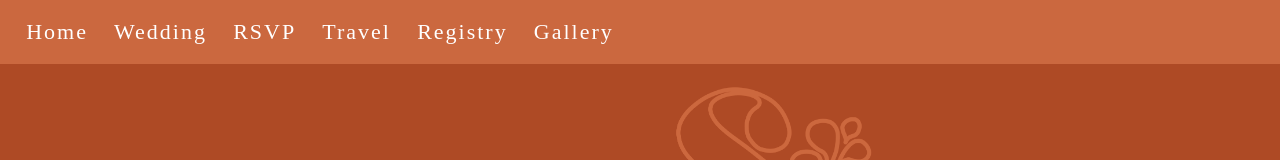
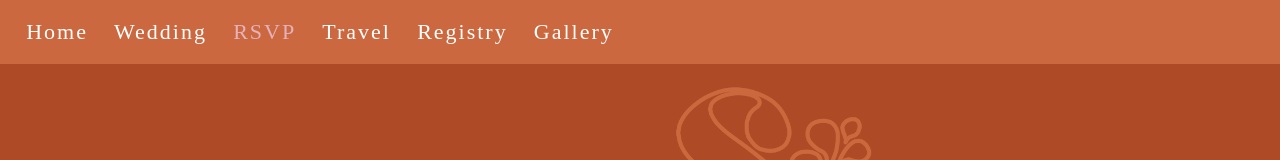
Before and after one commit to leeferfeefer/dandlerwedding, a React (Create React App) app: page /rsvp in a window 1280 px wide. Shown: the top 160 px of the page. Built offline with nearby package versions, Linux system fonts and the light colour scheme.

Commit message:
Publish 1

```diff
--- a/src/components/NavBar/NavBar.css
+++ b/src/components/NavBar/NavBar.css
@@ -23,7 +23,6 @@
 .navLinks a {
   text-decoration: none;
   display: block;
-  color: white;
   padding: 8px 0;
   letter-spacing: 2px;
   font-weight: 400;
@@ -32,64 +31,12 @@
   align-items: center;
   justify-content: center;
   font-family: "Avenir";
-  /* min-width: 95px; */
 }
 
-/* .navLinks ul {
-  margin: 0;
-  display: flex;
-  flex-flow: row nowrap;
-  align-items: center;
-  justify-content: space-evenly;
-  list-style: none;
-} */
-
-/* .navLinks li {
-  display: block;
-  margin: 0 5px;
-  text-align: center;
-} */
-
-/* .navLinks li a:hover {
-  border: 2px solid white;
-  border-radius: 25px;
-  transition: 0.2s;
-  -webkit-transition: 0.2s;
-} */
-
-/* .navLinks a:hover {
-  text-decoration: none;
-} */
-
-
-
-/* .tooltiptext {
-  opacity: 0;
-  width: 120px;
-  background-color: #303030;
-  color: #fff;
-  text-align: center;
-  border-radius: 6px;
-  padding: 5px 0;
-  position: absolute;
-  z-index: 1;
-  top: 140%;
-  right: -125%;
-  margin-left: -60px;
+.selected {
+  color: var(--pink);
 }
 
-.tooltiptext:after {
-  content: "";
-  position: absolute;
-  bottom: 100%;
-  left: 50%;
-  margin-left: -10px;
-  border-width: 5px;
-  border-style: solid;
-  border-color: transparent transparent #303030 transparent;
-} */
-
-/* .home {
-  border: 2px solid white;
-  border-radius: 25px;
-} */
+.not-selected {
+  color: white;
+}
--- a/src/components/NavBar/NavBar.tsx
+++ b/src/components/NavBar/NavBar.tsx
@@ -21,7 +21,7 @@ export const NavBar = () => {
           {navLinks.map((link, i) => (
             <NavLink
               to={link.to}
-              className={({isActive}) => isActive ? "home" : ""}
+              className={({isActive}) => isActive ? "selected" : "not-selected"}
               key={i}
             >
               {link.name}
--- a/src/pages/Travel/Travel.tsx
+++ b/src/pages/Travel/Travel.tsx
@@ -22,16 +22,15 @@ const bookHereStyle: React.CSSProperties = {
   cursor: "pointer",
 };
 
+const bookingURL = "https://www.hilton.com/en/book/reservation/deeplink/?ctyhocn=ATLMAHF&groupCode=FORDCI&arrivaldate=2022-11-04&departuredate=2022-11-06&cid=OM,WW,HILTONLINK,EN,DirectLink&fromId=HILTONLINKDIRECT";
 
-type TravelProps = {
-
-};
+type TravelProps = {};
 
 export const Travel = (props: TravelProps) => {
 
 
   const bookHereButtonClicked = () => {
-    console.log("BOOKING!!!!");
+    window.open(bookingURL);
   };
 
   const accomodations = (
```
